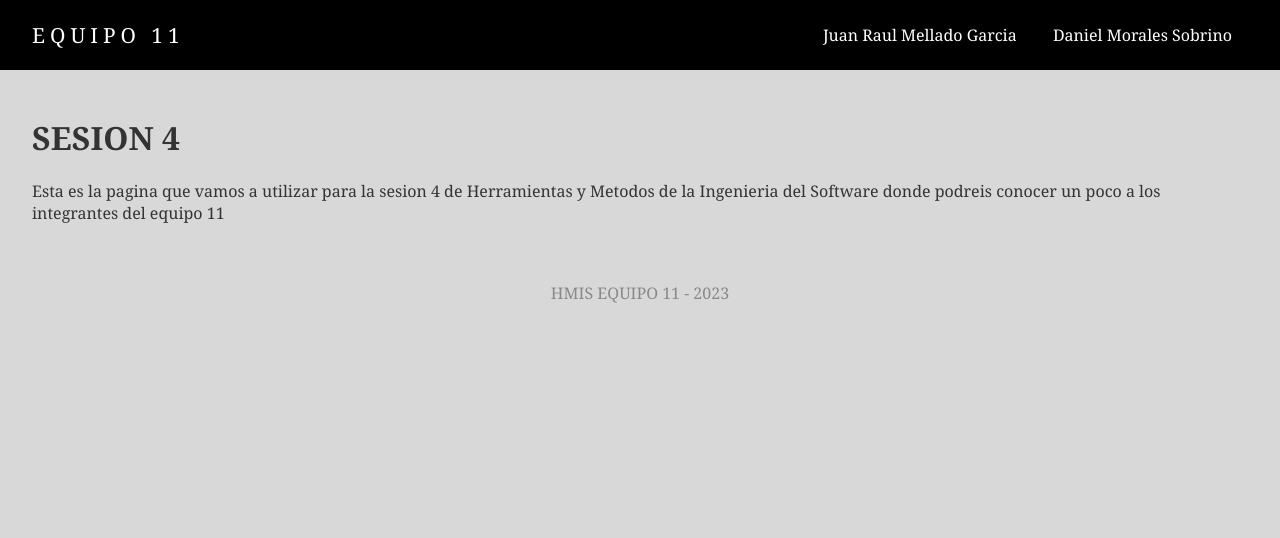
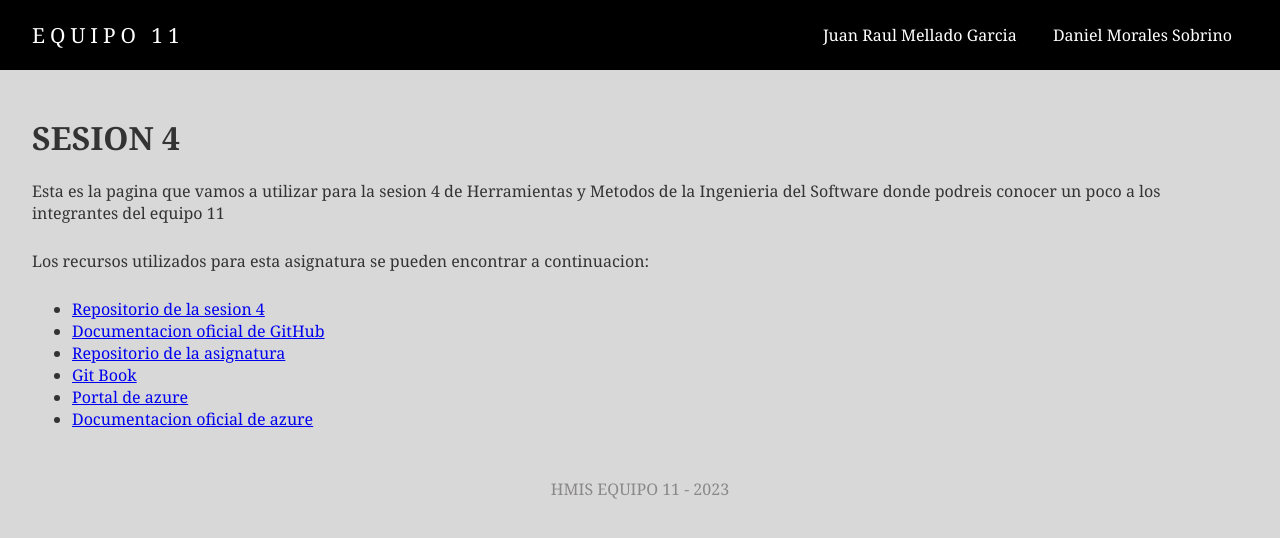
Before and after one commit to jmg061/PaginaHMIS, a plain HTML site: page index.html in a window 1280 px wide. Drawn offline with Linux system fonts and the light colour scheme.

Commit message:
Update index.html

```diff
--- a/index.html
+++ b/index.html
@@ -24,7 +24,15 @@
 			<div class="container">
 				<h1>SESION 4</h1>
 				<p>Esta es la pagina que vamos a utilizar para la sesion 4 de Herramientas y Metodos de la Ingenieria del Software donde podreis conocer un poco a los integrantes del equipo 11</p>
-
+				<p>Los recursos utilizados para esta asignatura se pueden encontrar a continuacion:</p>
+				<ul class="resources">
+					<li><a href=https://github.com/jmg061/PaginaHMIS class="repoPaginaHmis"> Repositorio de la sesion 4</a></li>
+					<li><a href=https://docs.github.com/es class="DoGit"> Documentacion oficial de GitHub</a></li>
+					<li><a href=https://github.com/ualhmis class="repoHmis"> Repositorio de la asignatura</a></li>
+					<li><a href=https://git-scm.com/book/en/v2 class="GitBook"> Git Book</a></li>
+					<li><a href=https://portal.azure.com class"PortalAzure"> Portal de azure</a></li>
+					<li><a href=https://learn.microsoft.com/es-es/azure/?product=popular class"DocAzure"> Documentacion oficial de azure</a></li>
+				</ul>
 			</div>
 		</main>
 		<footer class="footer">
```
